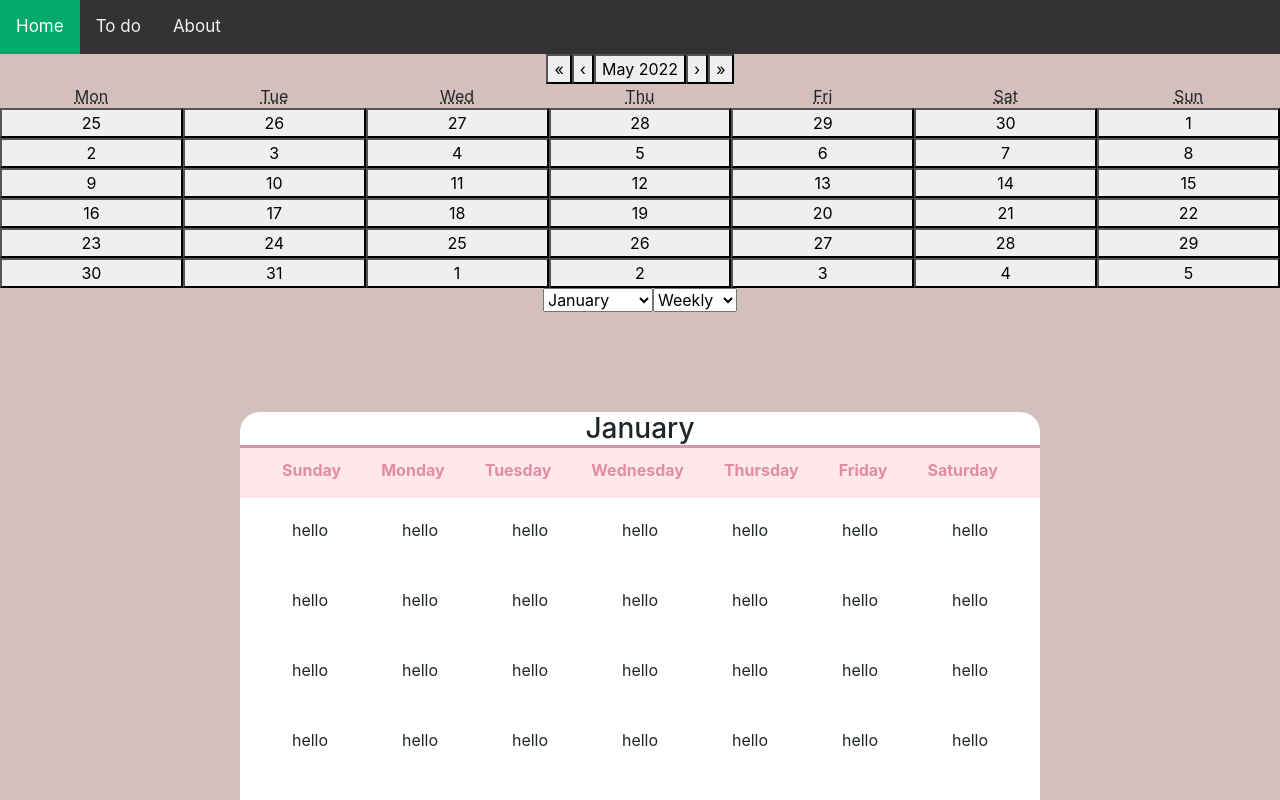
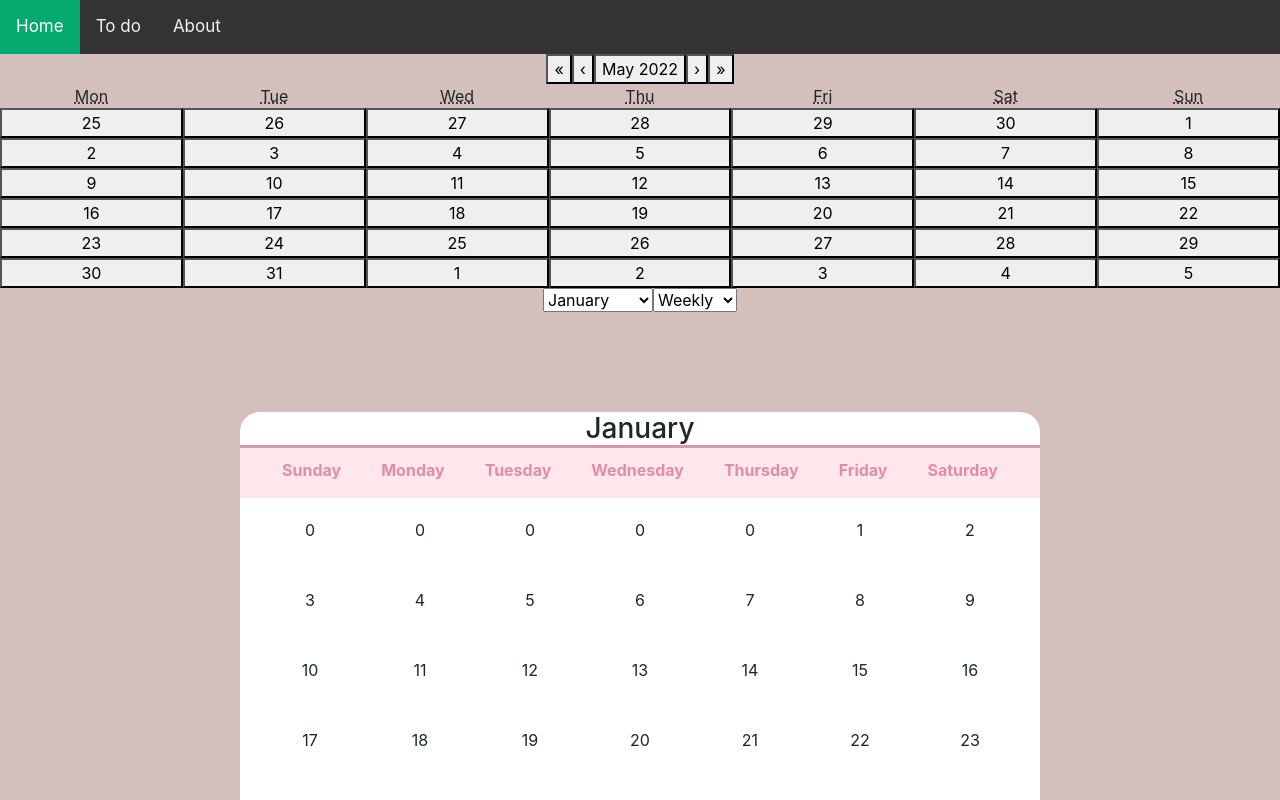
Before and after one commit to marynghiem/ToDoList, a React (Create React App) app in the folder client/: page / in a window 1280 px wide. Shown: the top 800 px of the page. Built offline with nearby package versions, Linux system fonts and the light colour scheme.

Commit message:
changed the 2d array, created constant for the first day and the amount of days in a month

```diff
--- a/client/src/components/MarysCalendar.js
+++ b/client/src/components/MarysCalendar.js
@@ -1,4 +1,5 @@
 import React, { useState } from "react";
+import { getNumberOfDaysInMonth } from "../utils/DateUtils";
 import "../css/Calendar.css";
 
 const MONTHS_IN_A_YEAR = [
@@ -31,11 +32,39 @@ const create2DArray = (rowNum, columnNum) => {
   return totalArray;
 };
 
-console.log(create2DArray(ROWS_OF_WEEKS, COLUMNS_OF_DAYS));
+// console.log(create2DArray(ROWS_OF_WEEKS, COLUMNS_OF_DAYS));
 
 export const MarysCalendar = () => {
   const [timeLength, setTimeLength] = useState("Month");
   const [month, setMonth] = useState("January");
+
+  // Start Code
+  const MONTH = 6;
+  const YEAR = 2022;
+  const firstDayInstance = new Date(YEAR, MONTH, 1);
+  const firstDay = firstDayInstance.getDay();
+  const daysInMonth = getNumberOfDaysInMonth(MONTH, YEAR);
+
+  const createDateArray = (firstDay, lastDate) => {
+    let curCell = 1;
+    let digit = 1;
+    const outerArray = [];
+    for (var row = 1; row <= Math.ceil((lastDate + firstDay - 1) / 7); ++row) {
+      const innerArray = [];
+      for (var col = 1; col <= 7; ++col) {
+        if (digit > lastDate || curCell < firstDay) {
+          innerArray.push(0);
+        } else {
+          innerArray.push(digit);
+          digit++;
+        }
+        curCell++;
+      }
+      outerArray.push(innerArray);
+    }
+    return outerArray;
+  };
+  // End Code
 
   const handleMonthChange = (e) => {
     setMonth(e.target.value);
@@ -60,8 +89,13 @@ export const MarysCalendar = () => {
             <div className="day-of-the-week">{day}</div>
           ))}
         </div>
-        {create2DArray(ROWS_OF_WEEKS, COLUMNS_OF_DAYS).map((week) =>
-          week.map((day) => <div className="day-box">hello</div>)
+        {createDateArray(firstDay + 1, daysInMonth).map((week) =>
+          week.map((day) => {
+            if (day === 0) {
+              <div className="day-box">hello</div>;
+            }
+            return <div className="day-box">{day}</div>;
+          })
         )}
       </div>
     </>
--- /dev/null
+++ b/client/src/utils/DateUtils.js
@@ -0,0 +1,4 @@
+// Month is 0 indexed: Jan is 0, Feb is 1, etc.
+export function getNumberOfDaysInMonth(month, year) {
+  return new Date(year, month - 1, 0).getDate();
+}
```
